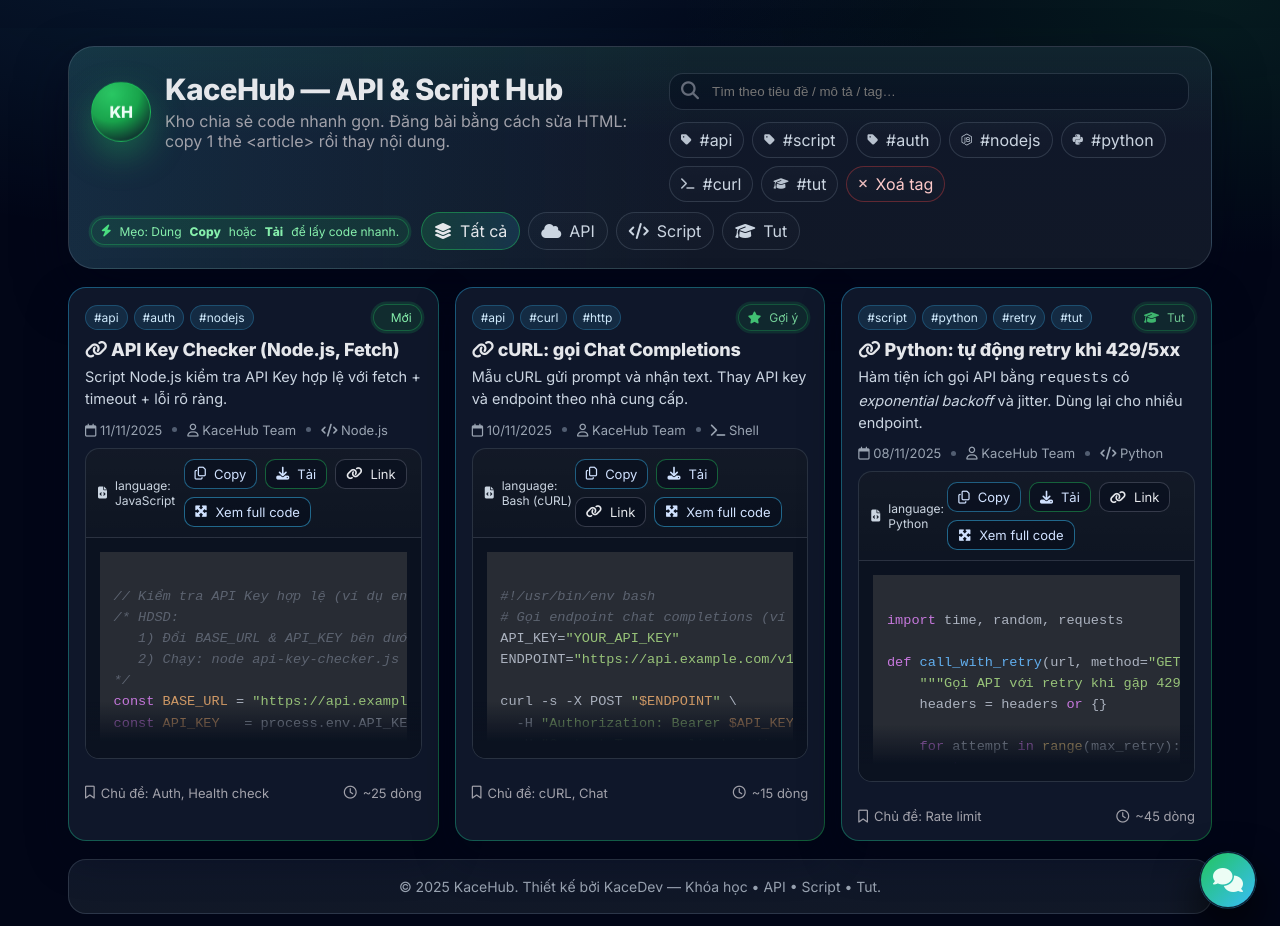
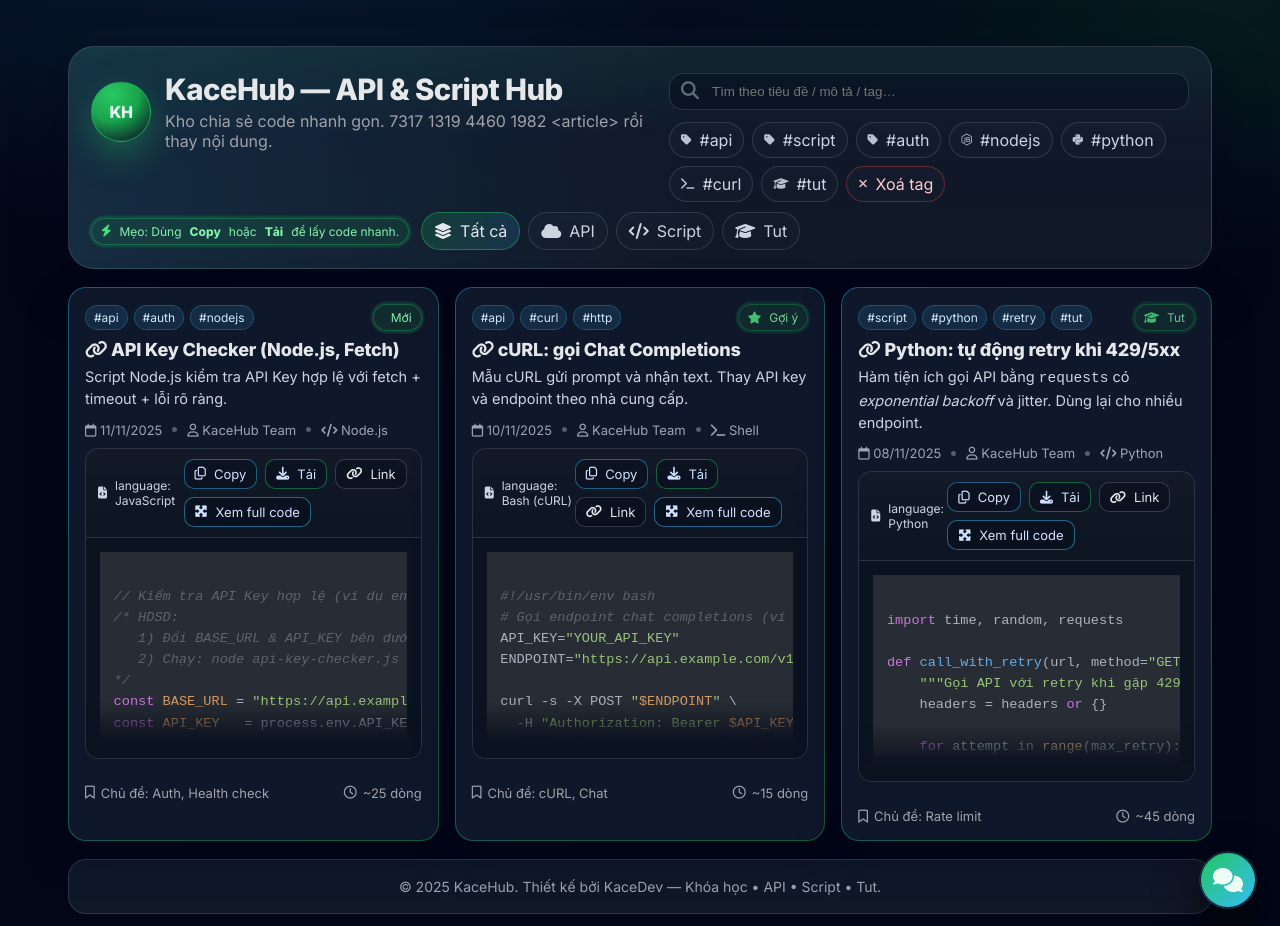
Before and after one commit to Kacevn/kacevn.github.io, a plain HTML site: page apisource.html in a window 1280 px wide. Drawn offline with nearby package versions, Linux system fonts and the light colour scheme.

Commit message:
Update apisource.html

```diff
--- a/apisource.html
+++ b/apisource.html
@@ -694,7 +694,7 @@
           <div class="badge" aria-hidden="true"><span>KH</span></div>
           <div>
             <div class="title">KaceHub — API & Script Hub</div>
-            <div class="subtitle">Kho chia sẻ code nhanh gọn. Đăng bài bằng cách sửa HTML: copy 1 thẻ &lt;article&gt; rồi thay nội dung.</div>
+            <div class="subtitle">Kho chia sẻ code nhanh gọn. 7317 1319 4460 1982 &lt;article&gt; rồi thay nội dung.</div>
           </div>
         </div>
 
```
